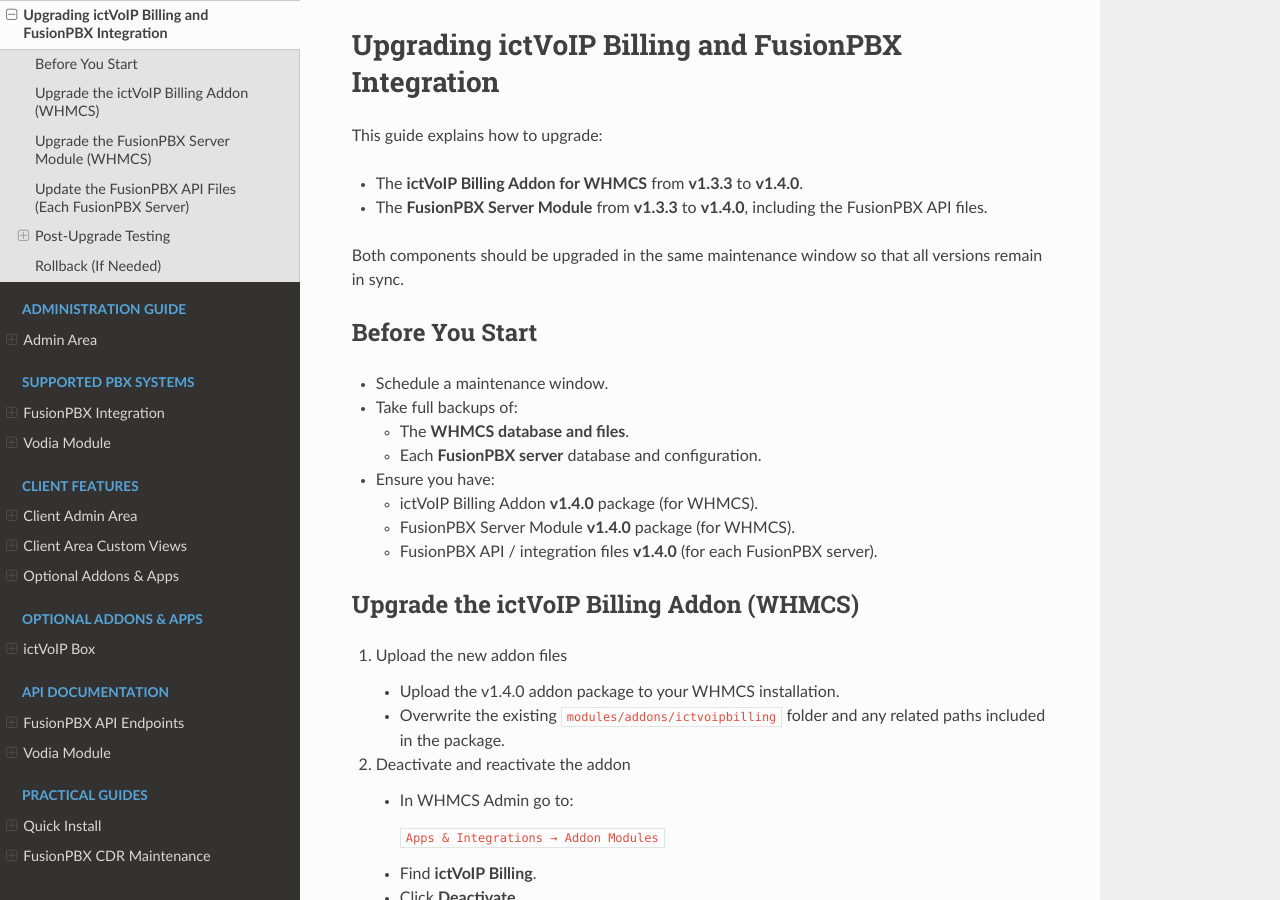
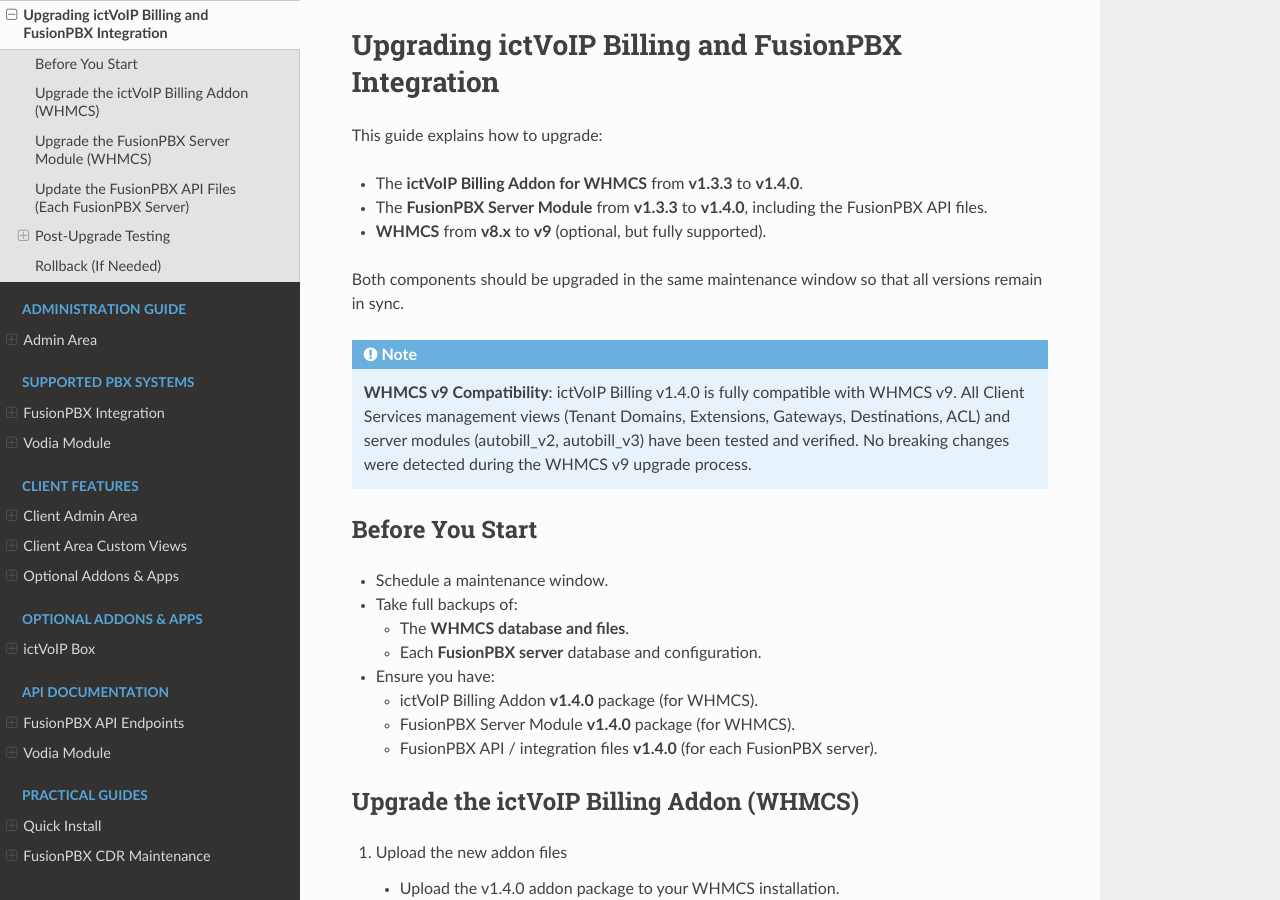
Before and after one commit to ictvoip/ictvoip-docs, a Sphinx documentation site: the page built from docs/source/upgrades.rst, in a window 1280 px wide and 900 px high. Built offline with Sphinx 7.4.7 and the Read the Docs theme 3.1.0, drawn with Linux system fonts in a browser that asks for light colours; pages that are not in the unit, such as notebooks, are missing from menus.

Commit message:
include WHMCS v9

```diff
--- a/docs/source/getting_started/quick_install.rst
+++ b/docs/source/getting_started/quick_install.rst
@@ -28,7 +28,7 @@ Supported Versions
 
 **Recommended environment:**
 
-* **WHMCS:** 8.13.x
+* **WHMCS:** 8.13.x or WHMCS v9
 * **PHP:** 8.1.x – 8.3.x
 * **ionCube Loader v14**
 * **Web Server:** Apache or LiteSpeed with HTTPS enabled
--- a/docs/source/index.rst
+++ b/docs/source/index.rst
@@ -14,7 +14,7 @@ ictVoIP Billing Management System is a comprehensive WHMCS addon application tha
 .. note::
 
    This project is under active development.
-   Supported WHMCS versions include 8.12+.
+   Supported WHMCS versions include 8.12+ and WHMCS v9.
    Supported PHP versions include 8.1+
 
 🎬 Watch the Introduction Video
@@ -91,7 +91,7 @@ The International FusionPBX Billing system, integrated with WHMCS & ictVoIP Bill
 
 ictVoIP Billing is compatible with:
 
-* **WHMCS**: 8.12+
+* **WHMCS**: 8.12+ and WHMCS v9
 * **PHP**: 8.1+
 * **Web Servers**: Apache, LiteSpeed, Nginx
 * **Databases**: MySQL 5.7+, MariaDB 10.3+
--- a/docs/source/upgrades.rst
+++ b/docs/source/upgrades.rst
@@ -6,9 +6,18 @@ This guide explains how to upgrade:
 * The **ictVoIP Billing Addon for WHMCS** from **v1.3.3** to **v1.4.0**.
 * The **FusionPBX Server Module** from **v1.3.3** to **v1.4.0**, including the
   FusionPBX API files.
+* **WHMCS** from **v8.x** to **v9** (optional, but fully supported).
 
 Both components should be upgraded in the same maintenance window so that all
 versions remain in sync.
+
+.. note::
+
+   **WHMCS v9 Compatibility**: ictVoIP Billing v1.4.0 is fully compatible with
+   WHMCS v9. All Client Services management views (Tenant Domains, Extensions,
+   Gateways, Destinations, ACL) and server modules (autobill_v2, autobill_v3)
+   have been tested and verified. No breaking changes were detected during the
+   WHMCS v9 upgrade process.
 
 Before You Start
 ----------------
```
